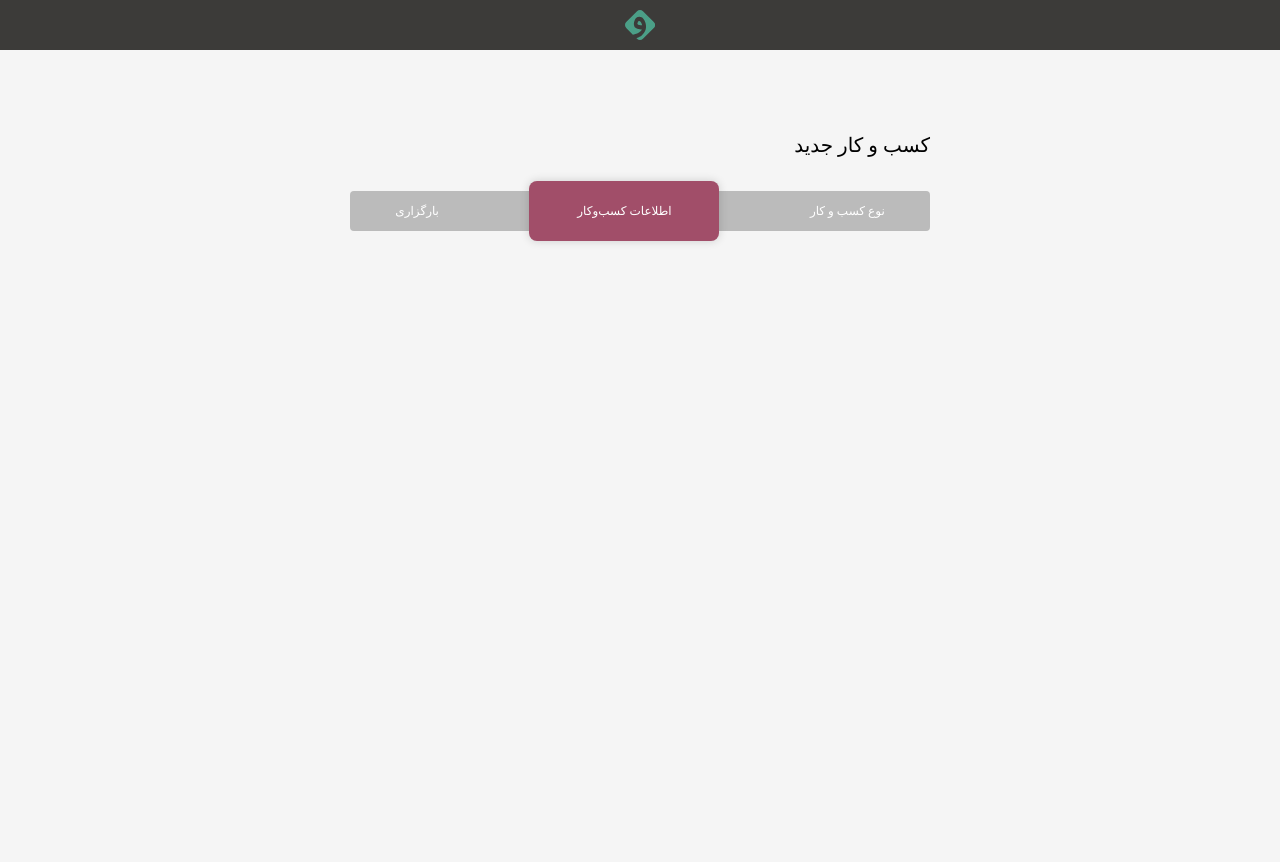
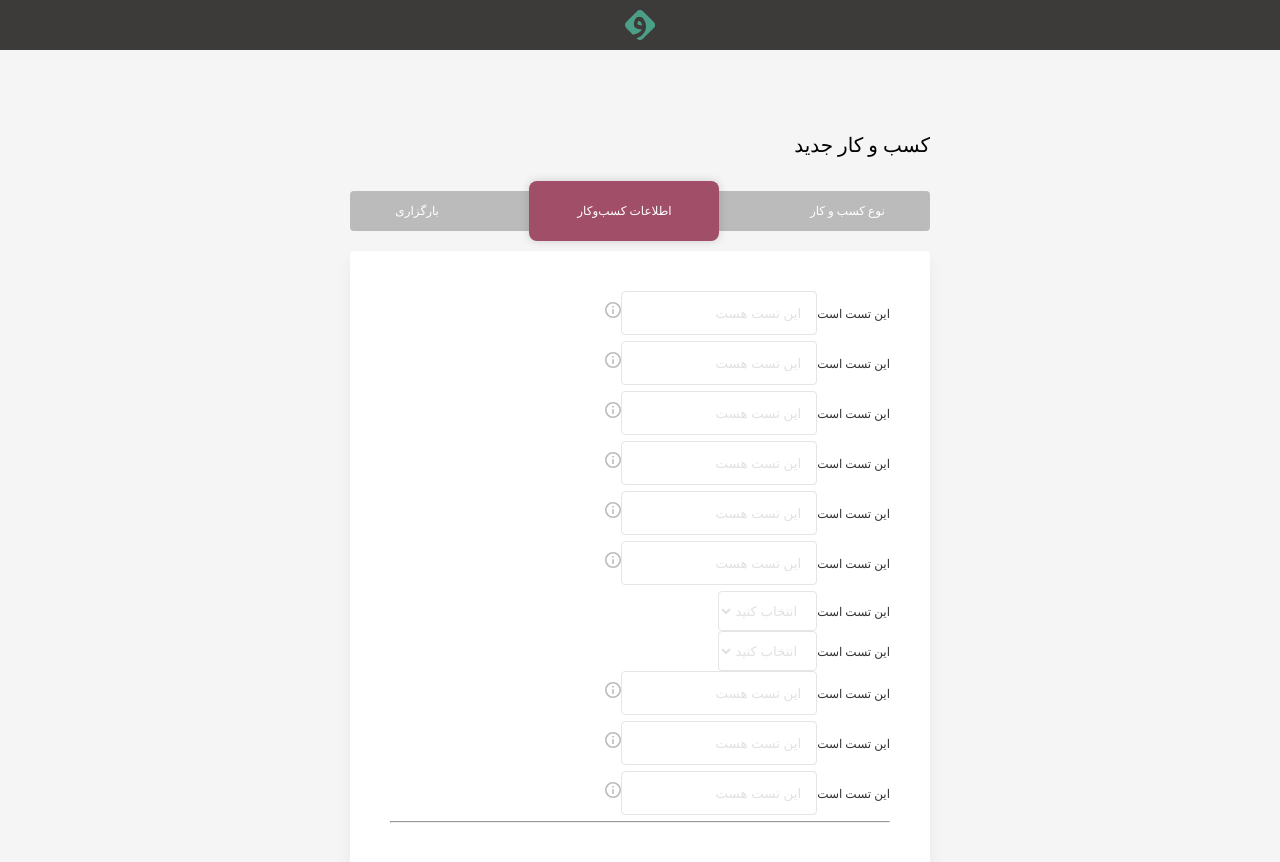
Before and after one commit to Saeed-jlnsi/vandar, a Vue app: page /#/ in a window 1280 px wide. Shown: the top 862 px of the page. Before the commit the page ends 800 px from the top, so only its background shows below. Built offline with nearby package versions, Linux system fonts and the light colour scheme.

Commit message:
Work on the REGISTRATION-FORM(inputs and select box)

```diff
--- a/src/components/CustomInput/CustomInput.vue
+++ b/src/components/CustomInput/CustomInput.vue
@@ -1,6 +1,22 @@
 <template>
-    <div>
-        test
+    <!-- <div :class="$style.customInput">
+        <div v-if="label" for="" :class="$style.label">{{label}}</div>
+        <div v-if="validation" :class="$style.validation">!</div>
+        <div :class="$style.input">
+            <span v-if="icon" :class="$style.icon"></span>
+            <input
+                :name="name"
+                type="text"
+                :placeholder="placeHolder"
+                @input="onInput"
+                :value="value"
+                autocomplete="on">
+        </div>
+    </div> -->
+    <div class="input-wrapper">
+        <label class="form-label" for="">این تست است</label>
+        <input class="form-input" type="text" placeholder="این تست هست">
+        <img src="/src/assets/icon/information-outline.svg" alt="">
     </div>
 </template>
 
--- a/src/components/CustomInput/custom-input.scss
+++ b/src/components/CustomInput/custom-input.scss
@@ -0,0 +1,22 @@
+
+.input-wrapper {
+    // display: flex;
+    // align-items: center;
+    .form-label {
+        color: #333333;
+        line-height: 24px;
+    }
+
+    .form-input {
+        height: 40px;
+        border: 1px solid #E5E5E5;
+        border-radius: 4px;
+        padding-right: 15px;
+
+
+    }
+
+    ::placeholder {
+        color: #E1E1E1;
+    }
+}
--- /dev/null
+++ b/src/components/CustomSelect/CustomSelect.vue
@@ -0,0 +1,26 @@
+<template>
+    <div class="select-wrapper">
+        <label class="form-label" for="">این تست است</label>
+        <select class="form-select">
+            <option value="0">انتخاب کنید</option>
+            <option value="1">تست</option>
+            <option value="2">تست</option>
+        </select>
+    </div>
+</template>
+
+<script>
+
+export default {
+    name: 'CustomSelect',
+    data () {
+        return {
+
+        }
+    }
+}
+</script>
+
+<style lang="scss">
+    @import './custom-select';
+</style>
--- /dev/null
+++ b/src/components/CustomSelect/custom-select.scss
@@ -0,0 +1,41 @@
+
+.select-wrapper {
+    // display: flex;
+    // align-items: center;
+    .form-label {
+        color: #333333;
+        line-height: 24px;
+    }
+    .form-select {
+        height: 40px;
+        border: 1px solid #E5E5E5;
+        border-radius: 4px;
+        padding-right: 15px;
+        background-color: #fff;
+        color: #E1E1E1;
+    }
+
+
+}
+
+// CHANGE THE COLOR OF THE SELECT'S ARROW
+
+// .select-wrapper:after {
+//     border: 6px solid transparent;
+//     border-color: #333333 transparent transparent transparent;
+//     content: "";
+//     position: relative;
+//     top: 10px;
+//     left: 16px;
+
+//     // width: 0;
+//     // height: 0;
+//     // border-left: 6px solid transparent;
+//     // border-right: 6px solid transparent;
+//     // border-top: 6px solid #f00;
+//     // position: absolute;
+//     // top: 40%;
+//     // right: 5px;
+//     // content: "";
+//     // z-index: 98;
+// }
--- a/src/views/Home.vue
+++ b/src/views/Home.vue
@@ -9,6 +9,21 @@
         <span class="active-tab">اطلاعات کسب‌و‌کار</span>
         <span>بارگزاری</span>
       </div>
+      <div class="registration-form">
+        <!-- SHOULD BE LOOPED INSIDE A V-FOR DIRECTIVE -->
+        <app-custom-input class="input-component"></app-custom-input>
+        <app-custom-input class="input-component"></app-custom-input>
+        <app-custom-input class="input-component"></app-custom-input>
+        <app-custom-input class="input-component"></app-custom-input>
+        <app-custom-input class="input-component"></app-custom-input>
+        <app-custom-input class="input-component"></app-custom-input>
+        <app-custom-select class="select-component"></app-custom-select>
+        <app-custom-select class="select-component"></app-custom-select>
+        <app-custom-input class="input-component"></app-custom-input>
+        <app-custom-input class="input-component"></app-custom-input>
+        <app-custom-input class="input-component"></app-custom-input>
+        <hr>
+      </div>
     </div>
   </div>
 </template>
@@ -18,6 +33,7 @@
 import Header from '@/components/Header/Header';
 import Button from '@/components/Button/Button';
 import CustomInput from '@/components/CustomInput/CustomInput';
+import CustomSelect from '@/components/CustomSelect/CustomSelect';
 
 export default {
   name: 'Home',
@@ -29,7 +45,8 @@ export default {
   components: {
     appButton : Button,
     appCustomInput : CustomInput,
-    appHeader : Header
+    appHeader : Header,
+    appCustomSelect : CustomSelect
   }
 
 }
--- a/src/views/home.scss
+++ b/src/views/home.scss
@@ -41,6 +41,7 @@ html {
                 justify-content: space-around;
                 align-items: center;
                 border-radius: 4px;
+                margin-bottom: 20px;
 
                 & > span {
                     line-height: 24px;
@@ -60,6 +61,18 @@ html {
                     box-shadow: 0 0 10px rgba(0, 0, 0, .16);
                 }
             }
+
+            .registration-form {
+                background-color: #fff;
+                padding: 40px;
+                box-shadow: 0 10px 15px rgba(0, 0, 0, .05);
+                border-radius: 4px;
+
+                .input-component {
+                    margin-bottom: 10px;
+                    height: 40px;
+                }
+            }
         }
     }
 }
```
Also changed, not shown: src/assets/icon/information-outline.svg (added).
